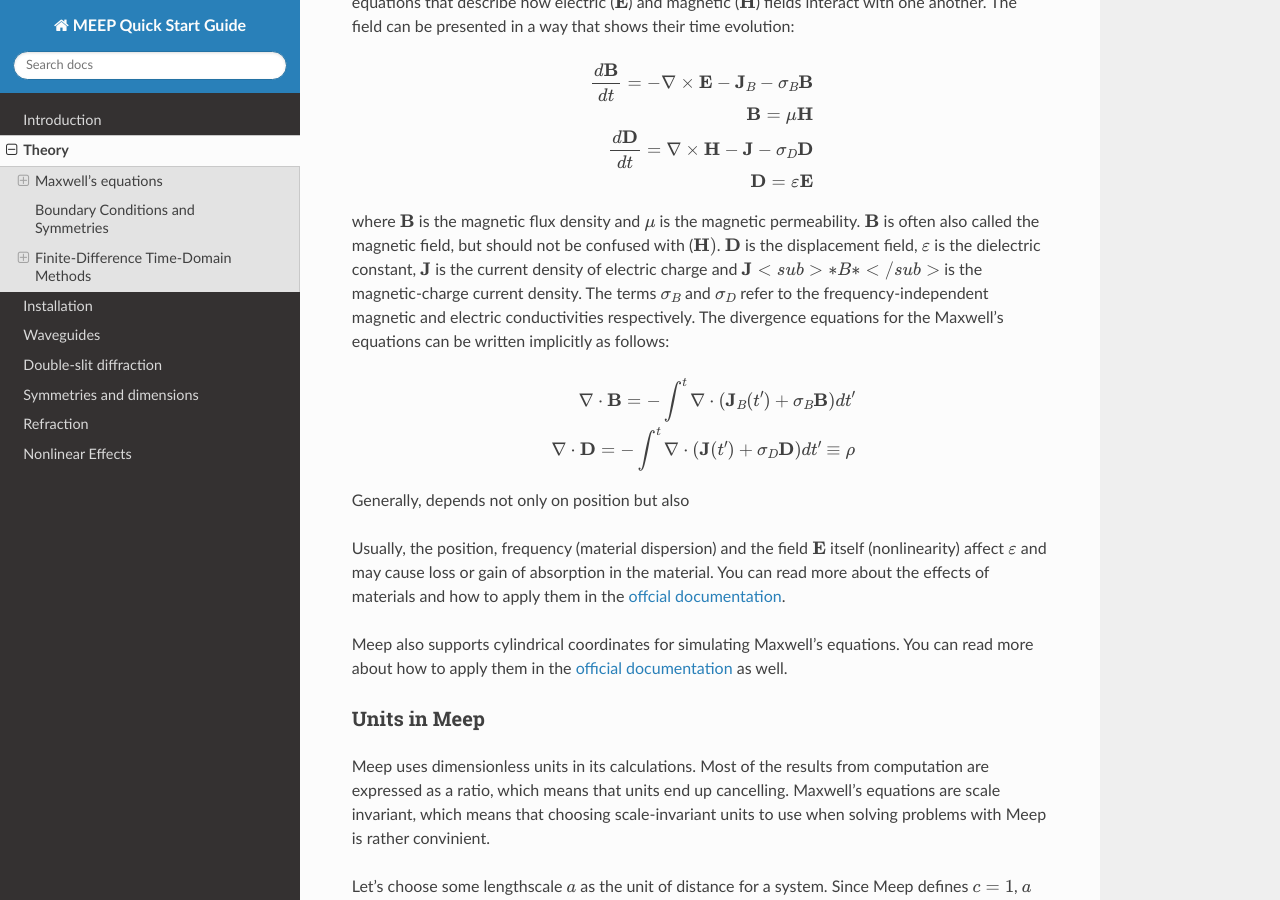
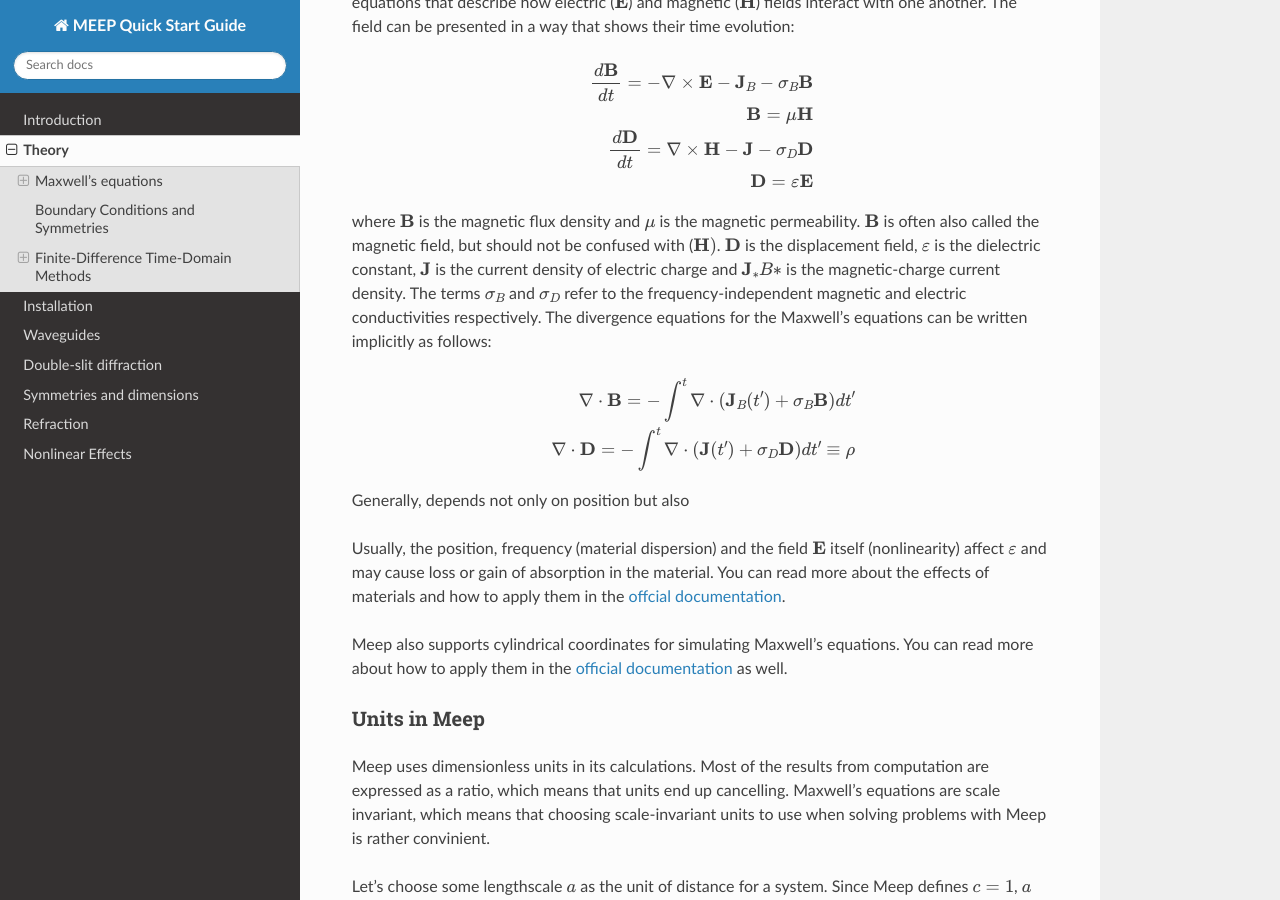
Before and after one commit to lehtisa/tuni_meep_doc, a Sphinx documentation site: the page built from docs/source/theory.rst, in a window 1280 px wide and 900 px high, scrolled down 374 px. Built offline with Sphinx 7.4.7 and the Read the Docs theme 3.1.0, drawn with Linux system fonts in a browser that asks for light colours; pages that are not in the unit, such as notebooks, are missing from menus.

Commit message:
small change in theory

```diff
--- a/docs/source/theory.rst
+++ b/docs/source/theory.rst
@@ -27,7 +27,7 @@ shows their time evolution:
 
 where :math:`\mathbf{B}` is the magnetic flux density and :math:`\mu` is the magnetic permeability. :math:`\mathbf{B}` is often also
 called the magnetic field, but should not be confused with (:math:`\mathbf{H})`. :math:`\mathbf{D}` is the displacement field,
-:math:`\varepsilon` is the dielectric constant, :math:`\mathbf{J}` is the current density of electric charge and :math:`\mathbf{J}<sub>*B*</sub>`
+:math:`\varepsilon` is the dielectric constant, :math:`\mathbf{J}` is the current density of electric charge and :math:`\mathbf{J}_*B*`
 is the magnetic-charge current density. The terms :math:`\sigma_B` and :math:`\sigma_D` refer to the frequency-independent magnetic and
 electric conductivities respectively. The divergence equations for the Maxwell's equations can be written implicitly as follows:
 
```
